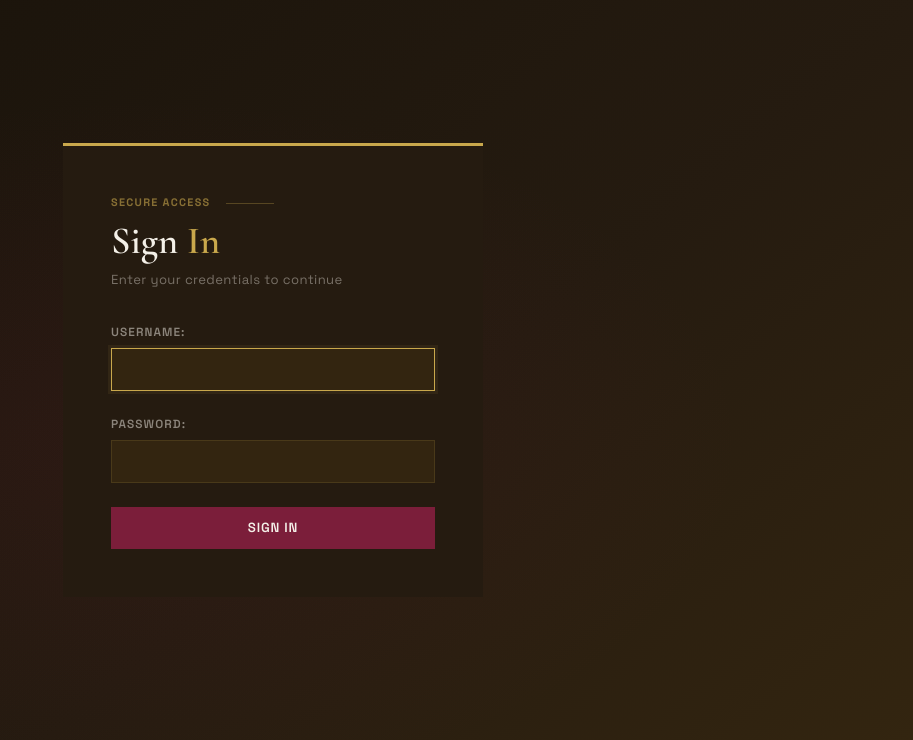
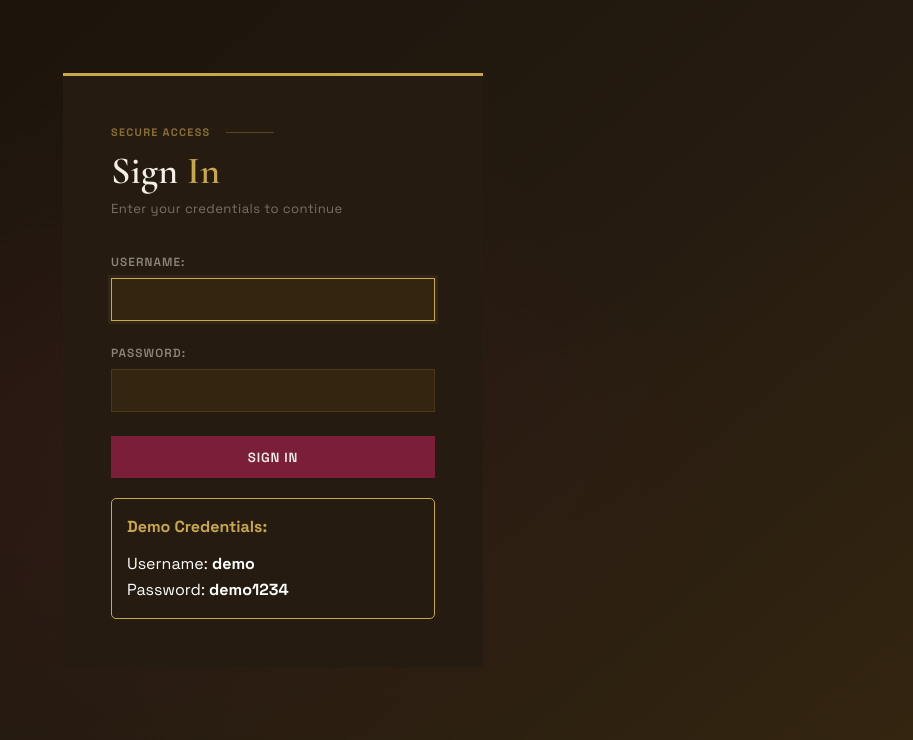
Before and after one commit to Hiralama123/django-academic-system, a Django app: page /login/ in a window 1280 px wide. Shown: the part 60-800 px from the top of the page, without its empty margins (367-1280 px from the left). Run offline with Django 5.2, Linux system fonts and the light colour scheme.

Commit message:
Add demo credentials section to login page

```diff
--- a/main/templates/registration/login.html
+++ b/main/templates/registration/login.html
@@ -47,6 +47,11 @@
                     </div>
                 </div>
             </form>
+                <div style="margin-top: 20px; padding: 15px; border: 1px solid #C9A84C; border-radius: 5px;">
+                    <p style="color: #C9A84C; margin-bottom: 10px;"><strong>Demo Credentials:</strong></p>
+                    <p style="color: #fff;">Username: <strong>demo</strong></p>
+                    <p style="color: #fff;">Password: <strong>demo1234</strong></p>
+                </div>
         </div>
     </div>
 </div>
```
